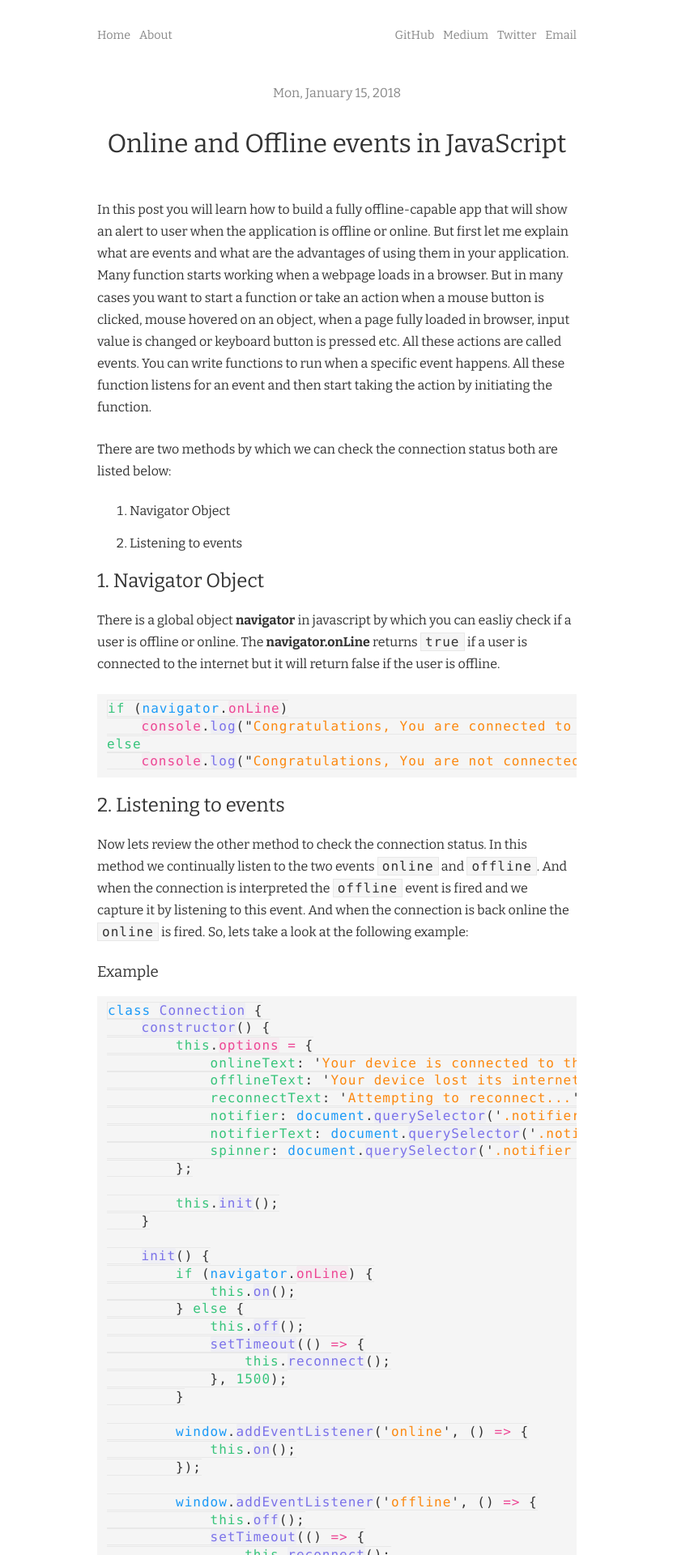
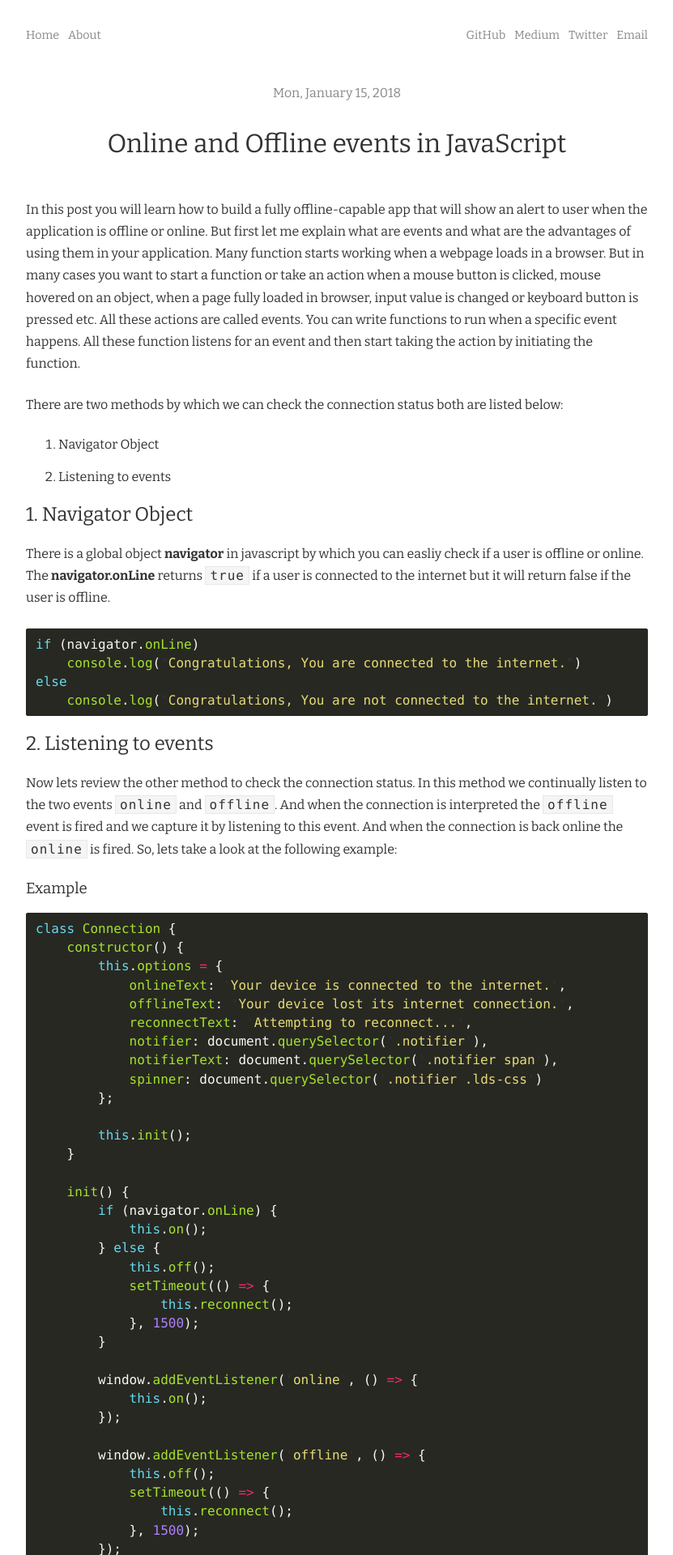
Before and after one commit to ziishaned/ziishaned.github.io, a Jekyll site: the page built from blog/_posts/2018-01-15-online-and offline-events-in-javascript.md, in a window 1280 px wide. Shown: the top 1920 px of the page at 81% size, without its empty margins (224-1055 px from the left). Built offline with Jekyll 4.4.1, drawn with Linux system fonts in a browser that asks for light colours; comment, search, counter and statistics services are not loaded; some of the changed text lies outside the part shown.

Commit message:
Update highlight theme

```diff
--- a/_sass/_base.scss
+++ b/_sass/_base.scss
@@ -5,7 +5,7 @@
 
 body {
   margin: auto;
-  max-width: 39rem;
+  max-width: 50rem;
   padding: 1rem;
   background-color: $white;
   color: $black;
--- a/_sass/_code.scss
+++ b/_sass/_code.scss
@@ -1,31 +1,26 @@
 $background: $gray-lightest;
 $comment: #888;
 $name: #1b9af7;
-$keyword: #37C47B;
+$keyword: #37c47b;
 $operator: #ed4694;
 $error: #ff4351;
 $string: #fc880f;
 $class: #7b72e9;
 
-
-code {
-  background-color: $background;
-  border: 1px solid $gray-light;
+pre, code {
   font-family: $mono;
-  letter-spacing: 1px;
 }
 
-p, li {
+p,
+li {
   code {
+    background-color: $background;
+    border: 1px solid $gray-light;
+    font-family: $mono;
+    letter-spacing: 1px;
     padding: 1px 5px;
     white-space: nowrap;
   }
-}
-
-.highlight {
-  margin: 1rem 0;
-  background: $background;
-  line-height: 123%;
 }
 
 pre {
@@ -39,70 +34,202 @@ pre {
     padding-left: 0;
   }
 
-  .lineno { padding-right: 1.5rem; }
+  .lineno {
+    padding-right: 1.5rem;
+  }
 }
 
-.highlight, .highlight pre, .highlight code {color: #333; }
-.highlight .n { color: $name; } /* name */
-.highlight .k { color: $keyword; } /* keyword */
-.highlight .o { color: $operator; } /* operator */
-.highlight .p {} /* punctuation */
-.highlight .c { color: $comment; } /* comment */
-.highlight .err { color: $error; } /* error */
-.highlight .cm { color: $comment; } /* comment.multiline */
-.highlight .cp { color: $comment; } /* comment.preproc */
-.highlight .c1 { color: $comment; } /* comment.single */
-.highlight .cs { color: $comment; } /* comment.special */
-.highlight .gd {} /* generic.deleted */
-.highlight .gd .x {} /* generic.deleted.specific */
-.highlight .ge {} /* generic.emph */
-.highlight .gr { color: $error; } /* generic.error */
-.highlight .gh { color: $comment; } /* generic.heading */
-.highlight .gi {} /* generic.inserted */
-.highlight .gi .x {} /* generic.inserted.specific */
-.highlight .go { color: $comment; } /* generic.output */
-.highlight .gp { color: $comment; } /* generic.prompt */
-.highlight .gs {} /* generic.strong */
-.highlight .gu { color: $comment; } /* generic.subheading */
-.highlight .gt { color: $error; } /* generic.traceback */
-.highlight .kc { color: $name; } /* keyword.constant */
-.highlight .kd { color: $name; } /* keyword.declaration */
-.highlight .kp { /* keyword.pseudo */ color: $name; }
-.highlight .kr { /* keyword.reserved */ color: $name; }
-.highlight .kt { /* keyword.type */ color: $name; }
-.highlight .m { /* literal.number */ color: $operator; }
-.highlight .s { /* literal.string */ color: $string; }
-.highlight .na { /* name.attribute */ color: $keyword; }
-.highlight .nb { /* name.builtin */ color: $name; }
-.highlight .nc { background-color: rgba(123,114,233,.05); border-radius: 2px; color: $class; } /* name.class */
-.highlight .no { color: $keyword; } /* name.constant */
-.highlight .ni { color: $class; } /* name.entity */
-.highlight .ne { color: $operator; } /* name.exception */
-.highlight .nf { background-color: rgba(123,114,233,.05); border-radius: 2px; color: $class; } /* name.function */
-.highlight .nd { color: $operator; } /* name.decorator */
-.highlight .nn { color: $operator; } /* name.namespace */
-.highlight .nt { background-color: rgba(27,154,247,.05); border-radius: 2px; color: $name; } /* name.tag */
-.highlight .nv { color: $operator; } /* name.variable */
-.highlight .nx { background-color: rgba(237,70,148,.05); border-radius: 2px; color: $operator; } /* name.other */
-.highlight .ow { color: $operator; } /* operator.word */
-.highlight .w { color: $comment; } /* text.whitespace */
-.highlight .mf { color: $keyword; } /* literal.number.float */
-.highlight .mh { color: $keyword; } /* literal.number.hex */
-.highlight .mi { color: $keyword; } /* literal.number.integer */
-.highlight .mo { color: $keyword; } /* literal.number.oct */
-.highlight .sb { color: $string; } /* literal.string.backtick */
-.highlight .sc { color: $string; } /* literal.string.char */
-.highlight .sd { color: $string; } /* literal.string.doc */
-.highlight .s2 { color: $string; } /* literal.string.double */
-.highlight .se { color: $string; } /* literal.string.escape */
-.highlight .sh { color: $string; } /* literal.string.heredoc */
-.highlight .si { color: $string; } /* literal.string.interpol */
-.highlight .sx { color: $string; } /* literal.string.other */
-.highlight .sr { color: $string; }  /* literal.string.regex */
-.highlight .s1 { color: $string; } /* literal.string.single */
-.highlight .ss { color: #db49d8; } /* literal.string.symbol */
-.highlight .bp { color: $operator; } /* name.builtin.pseudo */
-.highlight .vc { color: $keyword; } /* name.variable.class */
-.highlight .vg { color: $keyword; } /* name.variable.global */
-.highlight .vi { color: $keyword; } /* name.variable.instance */
-.highlight .il { color: $keyword; } /* literal.number.integer.long */
+.highlight {
+  border-radius: 3px;
+  background: #272822;
+
+  .hll {
+    background-color: #272822;
+  }
+  .c {
+    color: #75715e;
+  } /* Comment */
+  .err {
+    color: #960050;
+    background-color: #1e0010;
+  } /* Error */
+  .k {
+    color: #66d9ef;
+  } /* Keyword */
+  .l {
+    color: #ae81ff;
+  } /* Literal */
+  .n {
+    color: #f8f8f2;
+  } /* Name */
+  .o {
+    color: #f92672;
+  } /* Operator */
+  .p {
+    color: #f8f8f2;
+  } /* Punctuation */
+  .cm {
+    color: #75715e;
+  } /* Comment.Multiline */
+  .cp {
+    color: #75715e;
+  } /* Comment.Preproc */
+  .c1 {
+    color: #75715e;
+  } /* Comment.Single */
+  .cs {
+    color: #75715e;
+  } /* Comment.Special */
+  .ge {
+    font-style: italic;
+  } /* Generic.Emph */
+  .gs {
+    font-weight: bold;
+  } /* Generic.Strong */
+  .kc {
+    color: #66d9ef;
+  } /* Keyword.Constant */
+  .kd {
+    color: #66d9ef;
+  } /* Keyword.Declaration */
+  .kn {
+    color: #f92672;
+  } /* Keyword.Namespace */
+  .kp {
+    color: #66d9ef;
+  } /* Keyword.Pseudo */
+  .kr {
+    color: #66d9ef;
+  } /* Keyword.Reserved */
+  .kt {
+    color: #66d9ef;
+  } /* Keyword.Type */
+  .ld {
+    color: #e6db74;
+  } /* Literal.Date */
+  .m {
+    color: #ae81ff;
+  } /* Literal.Number */
+  .s {
+    color: #e6db74;
+  } /* Literal.String */
+  .na {
+    color: #a6e22e;
+  } /* Name.Attribute */
+  .nb {
+    color: #f8f8f2;
+  } /* Name.Builtin */
+  .nc {
+    color: #a6e22e;
+  } /* Name.Class */
+  .no {
+    color: #66d9ef;
+  } /* Name.Constant */
+  .nd {
+    color: #a6e22e;
+  } /* Name.Decorator */
+  .ni {
+    color: #f8f8f2;
+  } /* Name.Entity */
+  .ne {
+    color: #a6e22e;
+  } /* Name.Exception */
+  .nf {
+    color: #a6e22e;
+  } /* Name.Function */
+  .nl {
+    color: #f8f8f2;
+  } /* Name.Label */
+  .nn {
+    color: #f8f8f2;
+  } /* Name.Namespace */
+  .nx {
+    color: #a6e22e;
+  } /* Name.Other */
+  .py {
+    color: #f8f8f2;
+  } /* Name.Property */
+  .nt {
+    color: #f92672;
+  } /* Name.Tag */
+  .nv {
+    color: #f8f8f2;
+  } /* Name.Variable */
+  .ow {
+    color: #f92672;
+  } /* Operator.Word */
+  .w {
+    color: #f8f8f2;
+  } /* Text.Whitespace */
+  .mf {
+    color: #ae81ff;
+  } /* Literal.Number.Float */
+  .mh {
+    color: #ae81ff;
+  } /* Literal.Number.Hex */
+  .mi {
+    color: #ae81ff;
+  } /* Literal.Number.Integer */
+  .mo {
+    color: #ae81ff;
+  } /* Literal.Number.Oct */
+  .sb {
+    color: #e6db74;
+  } /* Literal.String.Backtick */
+  .sc {
+    color: #e6db74;
+  } /* Literal.String.Char */
+  .sd {
+    color: #e6db74;
+  } /* Literal.String.Doc */
+  .s2 {
+    color: #e6db74;
+  } /* Literal.String.Double */
+  .se {
+    color: #ae81ff;
+  } /* Literal.String.Escape */
+  .sh {
+    color: #e6db74;
+  } /* Literal.String.Heredoc */
+  .si {
+    color: #e6db74;
+  } /* Literal.String.Interpol */
+  .sx {
+    color: #e6db74;
+  } /* Literal.String.Other */
+  .sr {
+    color: #e6db74;
+  } /* Literal.String.Regex */
+  .s1 {
+    color: #e6db74;
+  } /* Literal.String.Single */
+  .ss {
+    color: #e6db74;
+  } /* Literal.String.Symbol */
+  .bp {
+    color: #f8f8f2;
+  } /* Name.Builtin.Pseudo */
+  .vc {
+    color: #f8f8f2;
+  } /* Name.Variable.Class */
+  .vg {
+    color: #f8f8f2;
+  } /* Name.Variable.Global */
+  .vi {
+    color: #f8f8f2;
+  } /* Name.Variable.Instance */
+  .il {
+    color: #ae81ff;
+  } /* Literal.Number.Integer.Long */
+  .gh {
+  } /* Generic Heading & Diff Header */
+  .gu {
+    color: #75715e;
+  } /* Generic.Subheading & Diff Unified/Comment? */
+  .gd {
+    color: #f92672;
+  } /* Generic.Deleted & Diff Deleted */
+  .gi {
+    color: #a6e22e;
+  } /* Generic.Inserted & Diff Inserted */
+}
--- a/_sass/_variables.scss
+++ b/_sass/_variables.scss
@@ -1,7 +1,7 @@
 // fonts
-$sans: 'Bitter', -apple-system, Helvetica, Arial, sans-serif;
-$serif: 'Bitter', -apple-system, BlinkMacSystemFont, "Segoe UI", Roboto, Oxygen-Sans, Ubuntu, Cantarell, "Helvetica Neue", sans-serif;
-$mono: Monaco, Menlo, Consolas, "Courier New", monospace;
+$sans: "Bitter", -apple-system, Helvetica, Arial, sans-serif;
+$serif: "Bitter", -apple-system, BlinkMacSystemFont, "Segoe UI", Roboto, Oxygen-Sans, Ubuntu, Cantarell, "Helvetica Neue", sans-serif;
+$mono: "OperatorMono Nerd Font", Monaco, Menlo, Consolas, "Courier New", monospace;
 
 // colors
 $white: #fff;
```
